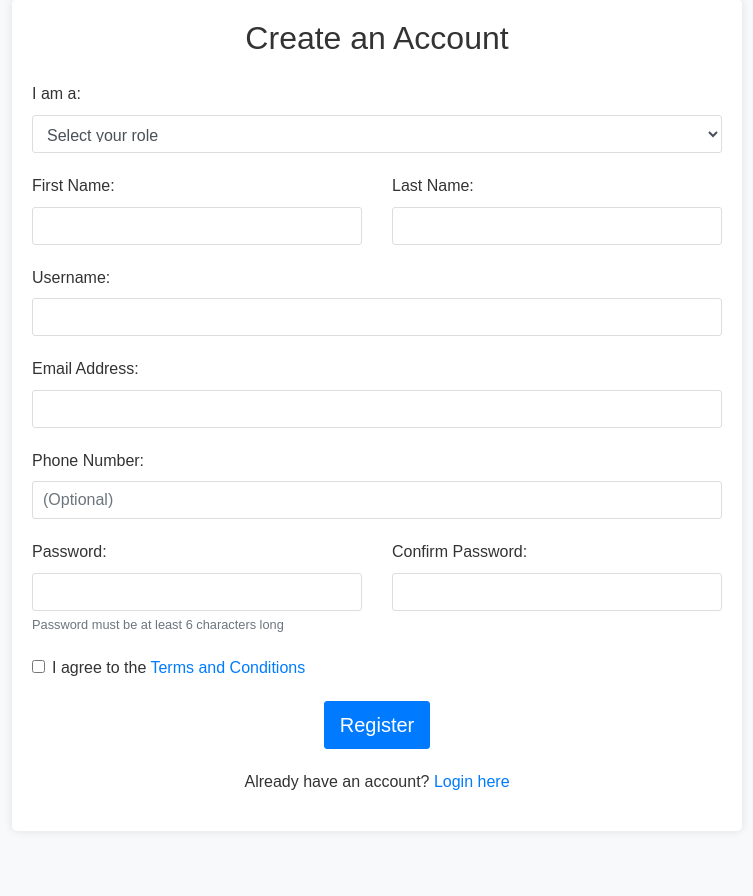
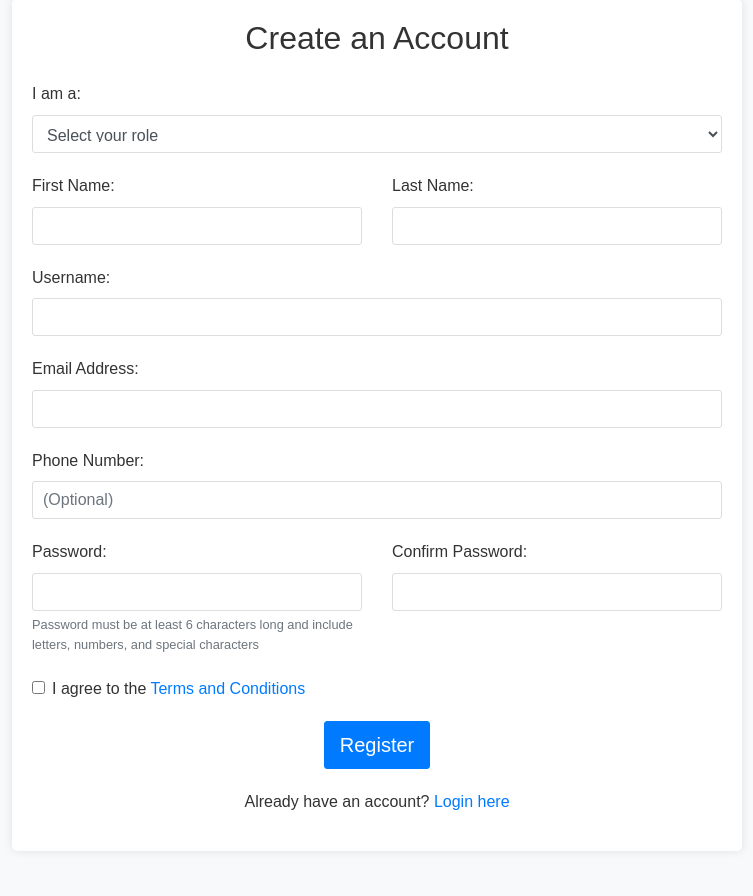
Before and after one commit to hamzatarifturing/job-portal-system-php, a PHP site: page /register.php in a window 1280 px wide. Shown: the part 83-979 px from the top of the page, without its empty margins (263-1016 px from the left). Run offline with PHP 8.4, Linux system fonts and the light colour scheme.

Commit message:
Conversation 1B - Interaction 5 - Model Selected: A

```diff
--- a/register.php
+++ b/register.php
@@ -68,6 +68,15 @@ if ($_SERVER["REQUEST_METHOD"] == "POST") {
         $errors[] = "Password is required";
     } else if (strlen($password) < 6) {
         $errors[] = "Password must be at least 6 characters long";
+    } else {
+        // Check password complexity
+        $has_letter = preg_match('/[a-zA-Z]/', $password);
+        $has_number = preg_match('/\d/', $password);
+        $has_special = preg_match('/[^a-zA-Z\d]/', $password);
+
+        if (!($has_letter && $has_number && $has_special)) {
+            $errors[] = "Password should consist of alphabets, numbers and special characters";
+        }
     }
 
     if ($password != $confirm_password) {
@@ -142,7 +151,7 @@ if ($_SERVER["REQUEST_METHOD"] == "POST") {
                     </div>
                 <?php endif; ?>
 
-                <form method="post" action="<?php echo htmlspecialchars($_SERVER["PHP_SELF"]); ?>" class="needs-validation" novalidate>
+                <form method="post" action="<?php echo htmlspecialchars($_SERVER["PHP_SELF"]); ?>" class="needs-validation" onsubmit="return validateForm()" novalidate>
                     <div class="form-group">
                         <label for="user_type">I am a:</label>
                         <select class="form-control" id="user_type" name="user_type" required onchange="toggleCompanyField()">
@@ -190,9 +199,9 @@ if ($_SERVER["REQUEST_METHOD"] == "POST") {
                     <div class="row">
                         <div class="col-md-6">
                             <div class="form-group">
-                                <label for="password">Password:</label>
+                            <label for="password">Password:</label>
                                 <input type="password" class="form-control" id="password" name="password" required>
-                                <small class="form-text text-muted">Password must be at least 6 characters long</small>
+                                <small id="password-feedback" class="form-text text-muted">Password must be at least 6 characters long and include letters, numbers, and special characters</small>
                             </div>
                         </div>
                         <div class="col-md-6">
@@ -271,9 +280,57 @@ function toggleCompanyField() {
     }
 }
 
+function checkPasswordComplexity() {
+    var password = document.getElementById('password').value;
+    var feedbackElement = document.getElementById('password-feedback');
+
+    if (password.length > 0) {
+        var hasLetter = /[a-zA-Z]/.test(password);
+        var hasNumber = /\d/.test(password);
+        var hasSpecial = /[^a-zA-Z\d]/.test(password);
+        var isLongEnough = password.length >= 6;
+
+        var requirements = [];
+        if (!isLongEnough) requirements.push("at least 6 characters");
+        if (!hasLetter) requirements.push("at least one letter");
+        if (!hasNumber) requirements.push("at least one number");
+        if (!hasSpecial) requirements.push("at least one special character");
+
+        if (requirements.length > 0) {
+            var message = "Password needs: " + requirements.join(", ");
+            feedbackElement.innerHTML = message;
+            feedbackElement.className = "form-text text-danger";
+            return false;
+        } else {
+            feedbackElement.innerHTML = "Password meets all requirements!";
+            feedbackElement.className = "form-text text-success";
+            return true;
+        }
+    } else {
+        feedbackElement.innerHTML = "Password must be at least 6 characters long and include letters, numbers, and special characters";
+        feedbackElement.className = "form-text text-muted";
+        return false;
+    }
+}
+
+function validateForm() {
+    // Check if password meets complexity requirements
+    var passwordValid = checkPasswordComplexity();
+
+    if (!passwordValid) {
+        alert("Please ensure your password meets all the complexity requirements.");
+        return false;
+    }
+
+    return true;
+}
+
 // Initialize on page load
 document.addEventListener('DOMContentLoaded', function() {
     toggleCompanyField();
+
+    // Add event listener for password field
+    document.getElementById('password').addEventListener('keyup', checkPasswordComplexity);
 });
 </script>
 
```
